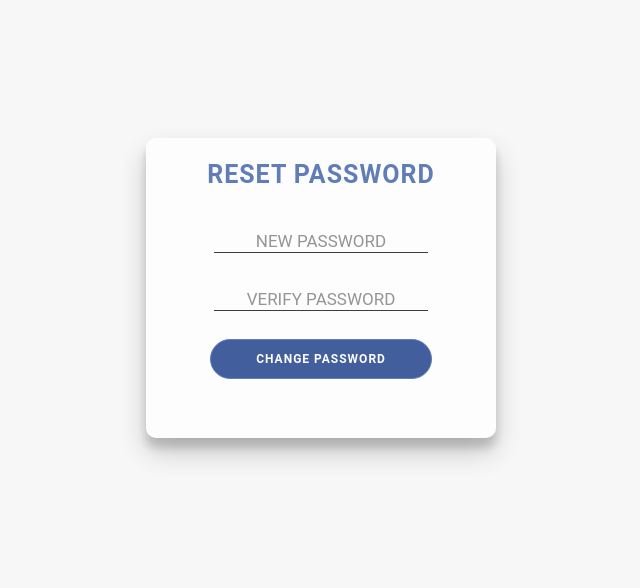
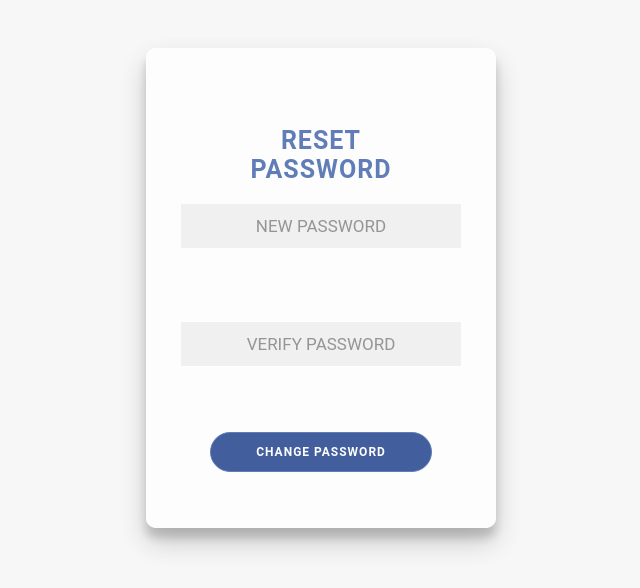
Before and after one commit to SushrutTandon/forgotpassword, a plain HTML site: page index.html in a window 1280 px wide. Shown: the part 112-700 px from the top of the page, without its empty margins (319-959 px from the left). Drawn offline with Linux system fonts and the light colour scheme.

Commit message:
changes on password

```diff
--- a/index.html
+++ b/index.html
@@ -15,12 +15,20 @@
 </head>
 <body>
 
-<div id='menu'>
-  <h2>Reset Password</h2>
-  <input type='password' id='one' placeholder="New Password"><br>
 
-  <input type='password' id='two' placeholder="Verify Password"><br>
-  <button id='button'>Change Password</button>
+
+<div class="container" id="menu">
+  <div class="form-container">
+      <form action="index.html">
+        <h2>Reset Password</h2>
+        <input type='password' id='one' placeholder="New Password"><br>
+        <input type='password' id='two' placeholder="Verify Password"><br>
+        <button id='button'>Change Password</button>
+      </form>
+  </div>
+
 </div>
+
+
 </body>
 </html>
--- a/style.css
+++ b/style.css
@@ -11,7 +11,7 @@ body{
     left: 50%;
     transform: translate(-50%, -50%);
     width: 350px;
-    height: 300px;
+    height: 100px;
     display: table;
     margin:auto;
     background-color: #FFF;
@@ -92,3 +92,41 @@ button.ghost{
     background: transparent;
     border-color: #fff;
 }
+
+.container {
+  background: #fff;
+  border-radius: 10px;
+  box-shadow: 0 14px 28px rgba(0, 0, 0, 0.25), 0 10px 10px rgba(0 , 0 , 0, 0.22);
+  position: relative;
+  overflow: hidden;
+  width: 768px;
+  max-width: 100%;
+  min-height: 480px;
+}
+
+
+.form-container{
+  position: absolute;
+  top: 0;
+  height: 100%;
+  transition: all 0.6s ease-in-out;
+}
+
+.form-container input  {
+  background: #eee;
+  border: none;
+  padding: 12px 15px;
+  margin: 8px 0;
+  width:100%;
+}
+
+.form-container form{
+  background: #fff;
+  display: flex;
+  flex-direction: column;
+  padding: 0 50px;
+  height: 100%;
+  justify-content: center;
+  align-items: center;
+  text-align: center;
+}
```
